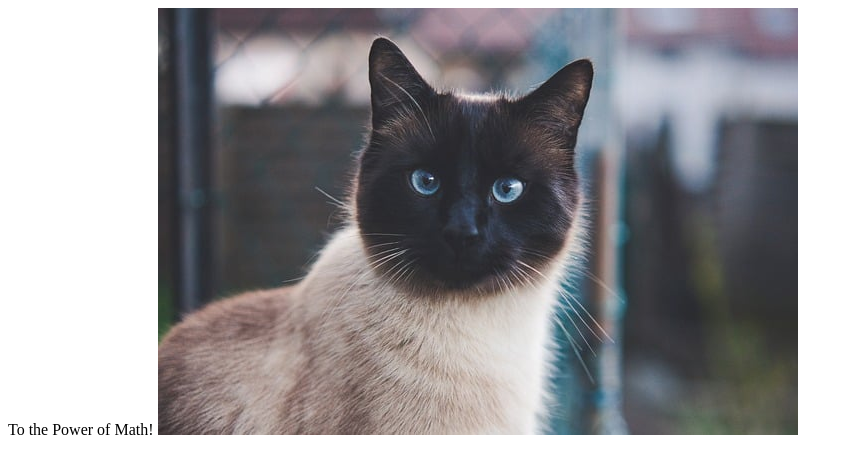
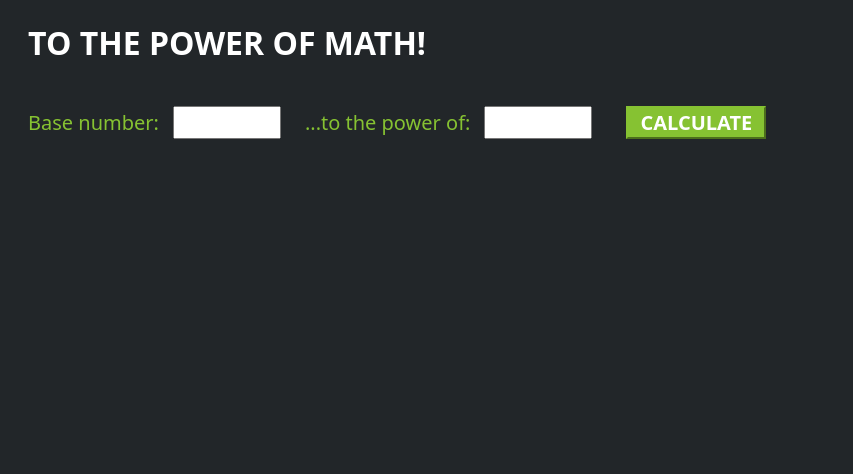
Before and after one commit to tammielisa/hello, a plain HTML site: page index.html in a window 1280 px wide. Shown: the whole page, without its empty margins (0-853 px from the left). Drawn offline with Linux system fonts and the light colour scheme.

Commit message:
Update index.html

```diff
--- a/index.html
+++ b/index.html
@@ -3,10 +3,76 @@
 <head>
     <meta charset="UTF-8">
     <title>To the Power of Math!</title>
+    <!-- Styling for the client UI -->
+    <style>
+    h1 {
+        color: #FFFFFF;
+        font-family: system-ui;
+		margin-left: 20px;
+        }
+	body {
+        background-color: #222629;
+        }
+    label {
+        color: #86C232;
+        font-family: system-ui;
+        font-size: 20px;
+        margin-left: 20px;
+		margin-top: 20px;
+        }
+     button {
+        background-color: #86C232;
+		border-color: #86C232;
+		color: #FFFFFF;
+        font-family: system-ui;
+        font-size: 20px;
+		font-weight: bold;
+        margin-left: 30px;
+		margin-top: 20px;
+		width: 140px;
+        }
+	 input {
+        color: #222629;
+        font-family: system-ui;
+        font-size: 20px;
+        margin-left: 10px;
+		margin-top: 20px;
+		width: 100px;
+        }
+    </style>
+    <script>
+        // callAPI function that takes the base and exponent numbers as parameters
+        var callAPI = (base,exponent)=>{
+            // instantiate a headers object
+            var myHeaders = new Headers();
+            // add content type header to object
+            myHeaders.append("Content-Type", "application/json");
+            // using built in JSON utility package turn object to string and store in a variable
+            var raw = JSON.stringify({"base":base,"exponent":exponent});
+            // create a JSON object with parameters for API call and store in a variable
+            var requestOptions = {
+                method: 'POST',
+                headers: myHeaders,
+                body: raw,
+                redirect: 'follow'
+            };
+            // make API call with parameters and use promises to get response
+            fetch("YOUR API GATEWAY ENDPOINT", requestOptions)
+            .then(response => response.text())
+            .then(result => alert(JSON.parse(result).body))
+            .catch(error => console.log('error', error));
+        }
+    </script>
 </head>
-
 <body>
-    To the Power of Math!
-    <img src="cat.jpg">
+    <h1>TO THE POWER OF MATH!</h1>
+	<form>
+        <label>Base number:</label>
+        <input type="text" id="base">
+        <label>...to the power of:</label>
+        <input type="text" id="exponent">
+        <!-- set button onClick method to call function we defined passing input values as parameters -->
+        <button type="button" onclick="callAPI(document.getElementById('base').value,document.getElementById('exponent').value)">CALCULATE</button>
+    </form>
 </body>
 </html>
```
